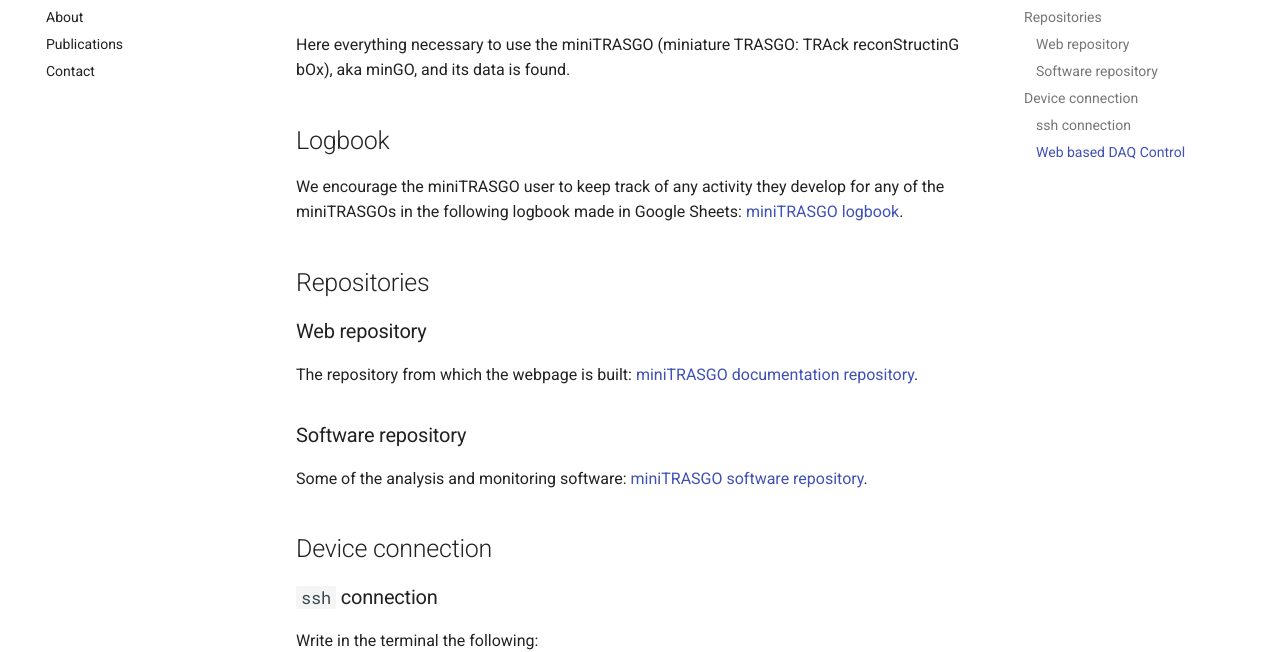
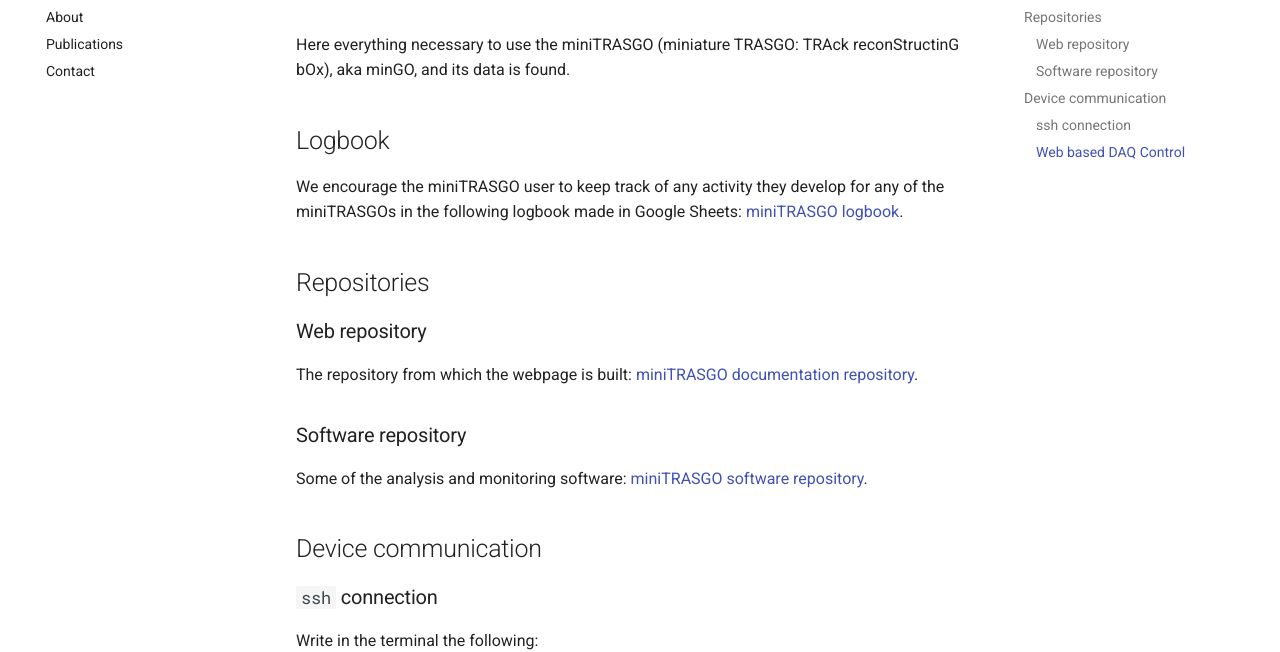
Before and after one commit to cayesoneira/miniTRASGO-documentation, an MkDocs documentation site: the page built from docs/index.md, in a window 1280 px wide and 1159 px high. Shown: the part 196-848 px from the top of the window. Built offline with MkDocs 1.6.1 and Material for MkDocs 9.7.7, drawn with Linux system fonts in a browser that asks for light colours.

Commit message:
Update index.md

```diff
--- a/docs/index.md
+++ b/docs/index.md
@@ -12,7 +12,7 @@
 ### Software repository
 Some of the analysis and monitoring software: [miniTRASGO software repository](https://github.com/cayesoneira/miniTRASGO-analysis/tree/main).
 
-## Device connection
+## Device communication
 
 ### `ssh` connection
 Write in the terminal the following:
```
